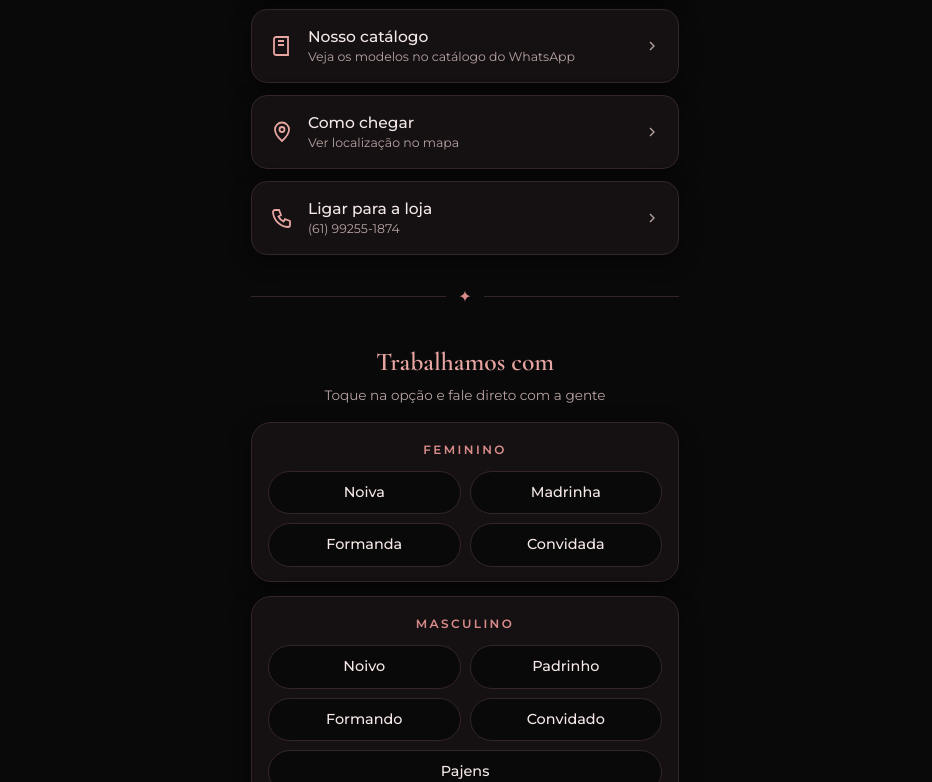
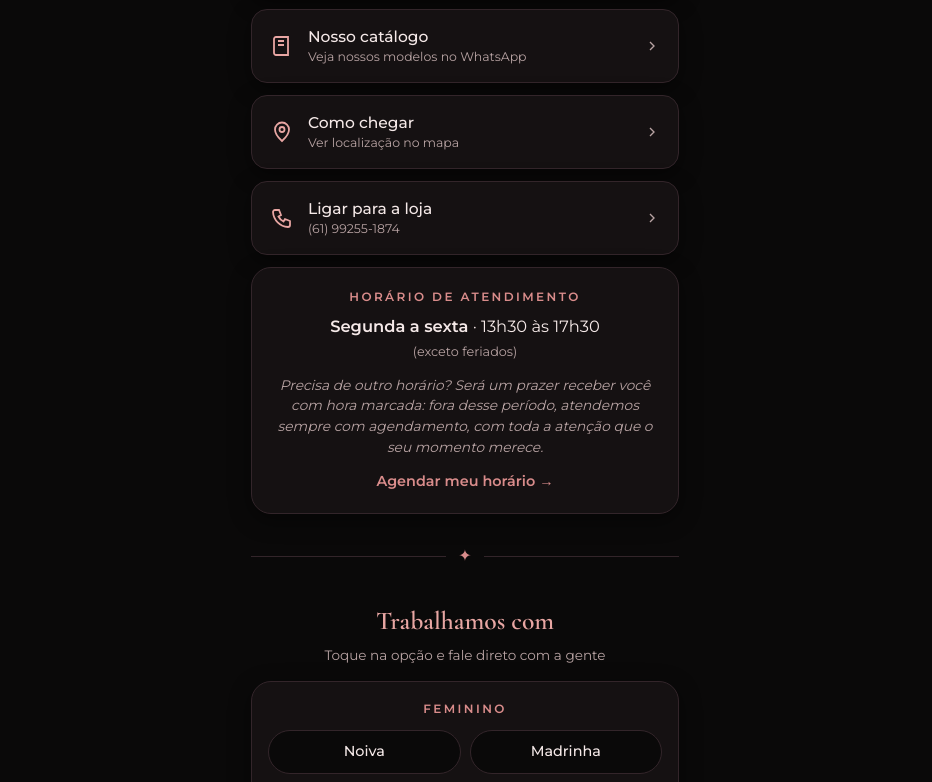
Before and after one commit to adrianoamaaral-creator/Edi-o-de-v-deo-, a plain HTML site: page flor-de-lotus/index.html in a window 1280 px wide. Shown: the part 318-1100 px from the top of the page, without its empty margins (175-1107 px from the left). Drawn offline with nearby package versions, Linux system fonts and the light colour scheme.

Commit message:
Flor de Lótus: horário de atendimento e agendamento fora do horário
Co-Authored-By: Claude Opus 5.5 <noreply@anthropic.com>
Claude-Session: https://claude.ai/code/session_01SNx1owwU5fwBK2XfG7QNW9

```diff
--- a/flor-de-lotus/index.html
+++ b/flor-de-lotus/index.html
@@ -80,6 +80,14 @@ h2{font-family:"Cormorant Garamond",serif;font-weight:600;font-size:1.6rem;
 .special p{color:var(--muted);font-size:.9rem;margin-bottom:16px}
 .special .btn{margin:0}
 
+.hours{background:var(--card);border:1px solid var(--line);border-radius:20px;padding:20px 18px;
+  text-align:center;margin-top:6px;box-shadow:var(--shadow)}
+.hours h3{font-size:.75rem;letter-spacing:.2em;text-transform:uppercase;color:var(--gold);font-weight:600;margin-bottom:8px}
+.hours .when{font-size:1.02rem}
+.hours .when small{color:var(--muted);font-size:.8rem}
+.hours .note{color:var(--muted);font-size:.86rem;margin:12px 0 12px;font-style:italic}
+.hours .link{color:var(--rose);text-decoration:none;font-weight:600;font-size:.9rem}
+.hours .link:hover{text-decoration:underline}
 footer{text-align:center;color:var(--muted);font-size:.78rem;margin-top:36px}
 footer .social{display:flex;justify-content:center;gap:12px;margin-bottom:12px}
 footer .social a{width:42px;height:42px;border-radius:50%;display:grid;place-items:center;
@@ -105,7 +113,7 @@ footer .social svg{width:20px;height:20px}
 
   <a class="btn" id="catalogo" href="#" target="_blank" rel="noopener">
     <svg viewBox="0 0 24 24" fill="none" stroke="currentColor" stroke-width="1.8"><path d="M4 5a2 2 0 0 1 2-2h12v18H6a2 2 0 0 1-2-2z"/><path d="M8 7h6M8 11h6"/></svg>
-    <span>Nosso catálogo<small>Veja os modelos no catálogo do WhatsApp</small></span>
+    <span>Nosso catálogo<small>Veja nossos modelos no WhatsApp</small></span>
     <svg class="arrow" viewBox="0 0 24 24" fill="none" stroke="currentColor" stroke-width="2"><path d="M9 6l6 6-6 6"/></svg>
   </a>
 
@@ -120,6 +128,14 @@ footer .social svg{width:20px;height:20px}
     <span>Ligar para a loja<small id="telefoneTxt">Telefone</small></span>
     <svg class="arrow" viewBox="0 0 24 24" fill="none" stroke="currentColor" stroke-width="2"><path d="M9 6l6 6-6 6"/></svg>
   </a>
+
+
+  <div class="hours">
+    <h3>Horário de atendimento</h3>
+    <p class="when"><strong>Segunda a sexta</strong> · 13h30 às 17h30<br><small>(exceto feriados)</small></p>
+    <p class="note">Precisa de outro horário? Será um prazer receber você com hora marcada: fora desse período, atendemos sempre com agendamento, com toda a atenção que o seu momento merece.</p>
+    <a class="link" data-wa="Olá! Gostaria de agendar um atendimento fora do horário." href="#">Agendar meu horário →</a>
+  </div>
 
   <div class="divider">✦</div>
   <h2>Trabalhamos com</h2>
@@ -163,7 +179,7 @@ footer .social svg{width:20px;height:20px}
       </a>
     </div>
     <p class="ig">@flordelotusvestidos</p>
-    <p id="horario">Seg a Sex 9h–18h · Sáb 9h–13h</p>
+    <p id="horario"></p>
     <p>© <span id="ano"></span> Flor de Lótus</p>
   </footer>
 </div>
@@ -179,7 +195,7 @@ const LOJA = {
   mapa:      "https://maps.app.goo.gl/Z8nqTx3n5kTgxA7C6",
   catalogo:  "https://wa.me/c/556192551874",
   instagram: "https://instagram.com/flordelotusvestidos",
-  horario:   ""                            // ex.: "Seg a Sex 9h–18h · Sáb 9h–13h" (vazio = escondido)
+  horario:   ""                            // já aparece no quadro "Horário de atendimento"
 };
 
 const wa = msg => "https://wa.me/" + LOJA.whatsapp + "?text=" + encodeURIComponent(msg);
```
Also changed, not shown: flor-de-lotus/preview.png.
